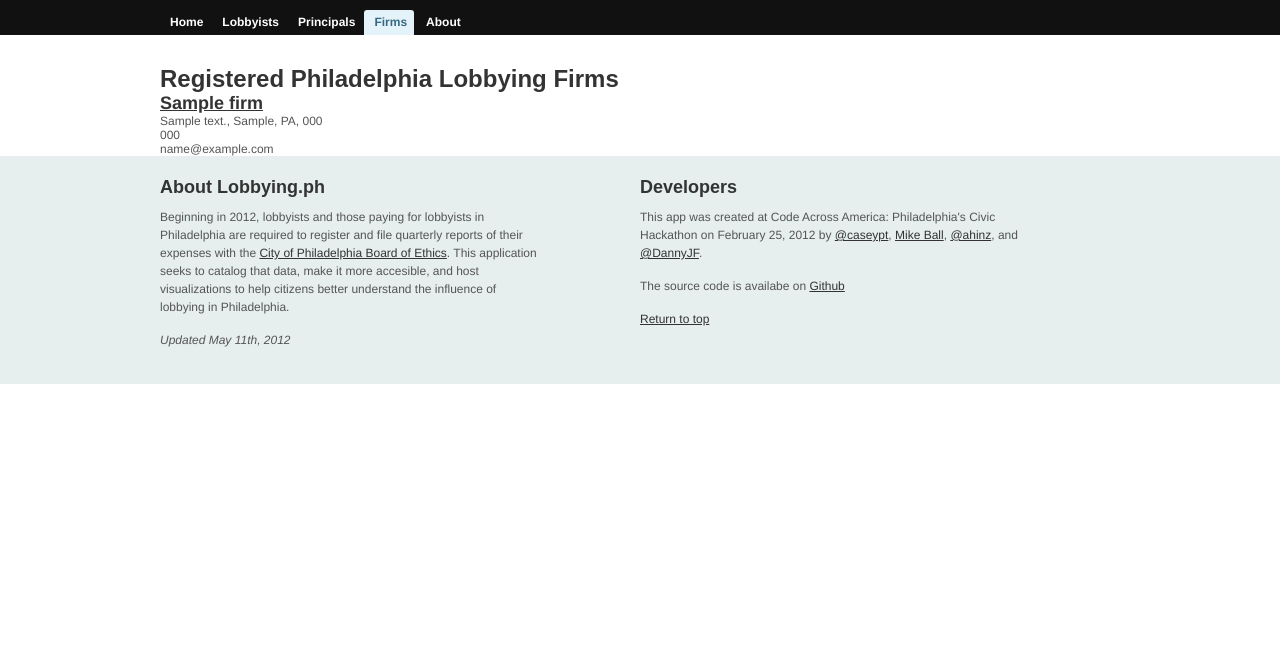
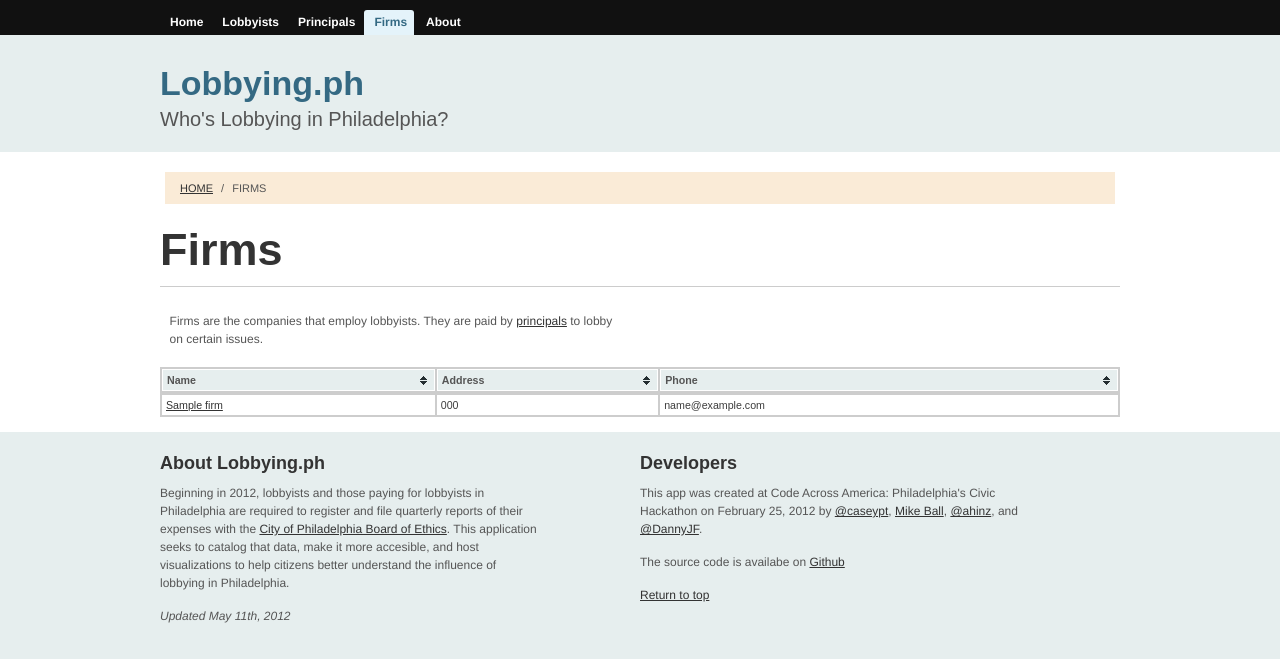
Before and after one commit to AxisPhilly/lobbying.ph-django, a Django app: page /firms/ in a window 1280 px wide. Shown: the top 659 px of the page. Run offline with Django 3.2, Linux system fonts and the light colour scheme; tables that the repository leaves empty hold one stand-in row (values such as "Sample post"); some web fonts are replaced.

Commit message:
Implemented first draft of firm and lobbyist list

```diff
--- a/templates/lobbyingph/firm_list.html
+++ b/templates/lobbyingph/firm_list.html
@@ -1,20 +1,61 @@
 {% extends "base.html" %}
 
+{% block header %}
+    {% include "_header.html" %}
+{% endblock %}
+
 {% block content %}
-    <div class="container">
-        <h1>Registered Philadelphia Lobbying Firms</h1>
+<ol class="path">
+    <li><a href="/">Home</a></li> /
+    <li>Firms</li>
+</ol>
 
-        <ul class="lobbyists">
-            {% for firm in object_list %}
-                <li class="lobbyist">
-                    <h2><a href="/firm/{{ firm.id }}">{{ firm.name }}</a></h2>
-                    <ul>
-                        <li class="address"> {{ firm.get_address }} </li>
-                        <li class="phone"> {{ firm.phone }} </li>
-                        <li class="email"> {{ firm.email }} </li>
-                    </ul>
-                </li>
-            {% endfor %}
-        </ul>
+    <h1 class="name">Firms</h1>
+    <div class="detail container">
+        <article>
+            <div class="article">
+                <p>Firms are the companies that employ lobbyists. They are paid by <a href="/principals">principals</a> to lobby on certain issues.</p>
+            </div>
+        </article>
+
+        <aside>
+            <div class="aside">
+
+            </div>
+        </aside>
+    </div>
+
+    <div class="filings container">
+        <table id="list" class="tablesorter">
+            <thead>
+                <tr>
+                    <th>Name</th>
+                    <th>Address</th>
+                    <th>Phone</th>
+                <tr>
+            </thead>
+            <tbody>
+                {% for firm in object_list %}
+                    <tr>
+                        <td> <a href="/firm/{{ firm.id }}">{{ firm.name }}</a></td>
+                        <td> {{ firm.phone }} </td>
+                        <td>
+                            {{ firm.email }}
+                        </td>
+                    </tr>
+                {% endfor %}
+            </tbody>
+        </table>
     </div>
 {% endblock %}
+
+{% block scripts %}
+    <script type="text/javascript" src="{{ STATIC_URL }}js/jquery.tablesorter.js"></script>
+    <script type='text/javascript'>
+
+    $(document).ready(function() {
+        $("#list").tablesorter();
+    });
+
+    </script>
+{% endblock %}
```
Also changed, not shown: templates/lobbyingph/lobbyist_list.html (+55 -14 lines).
